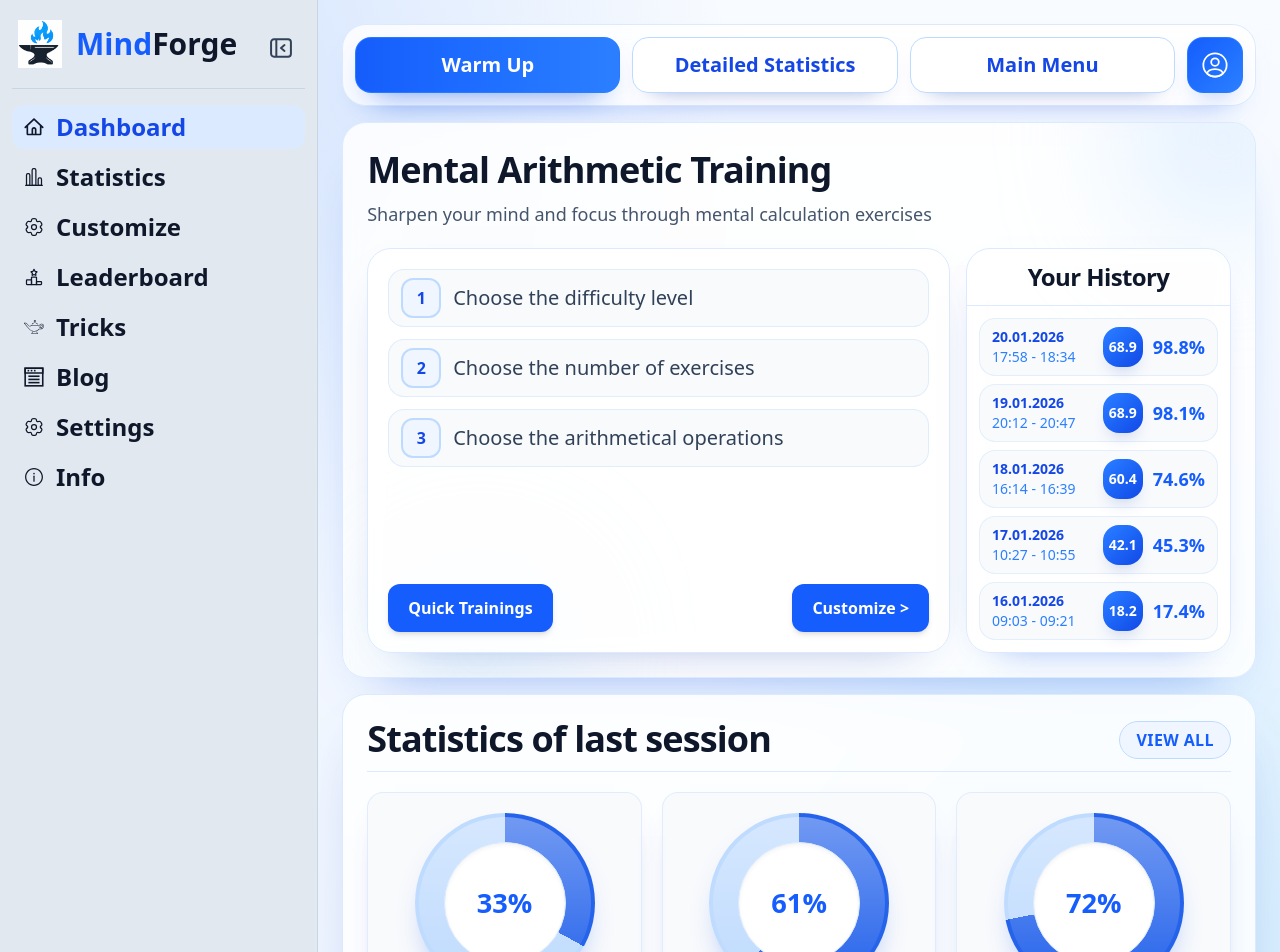
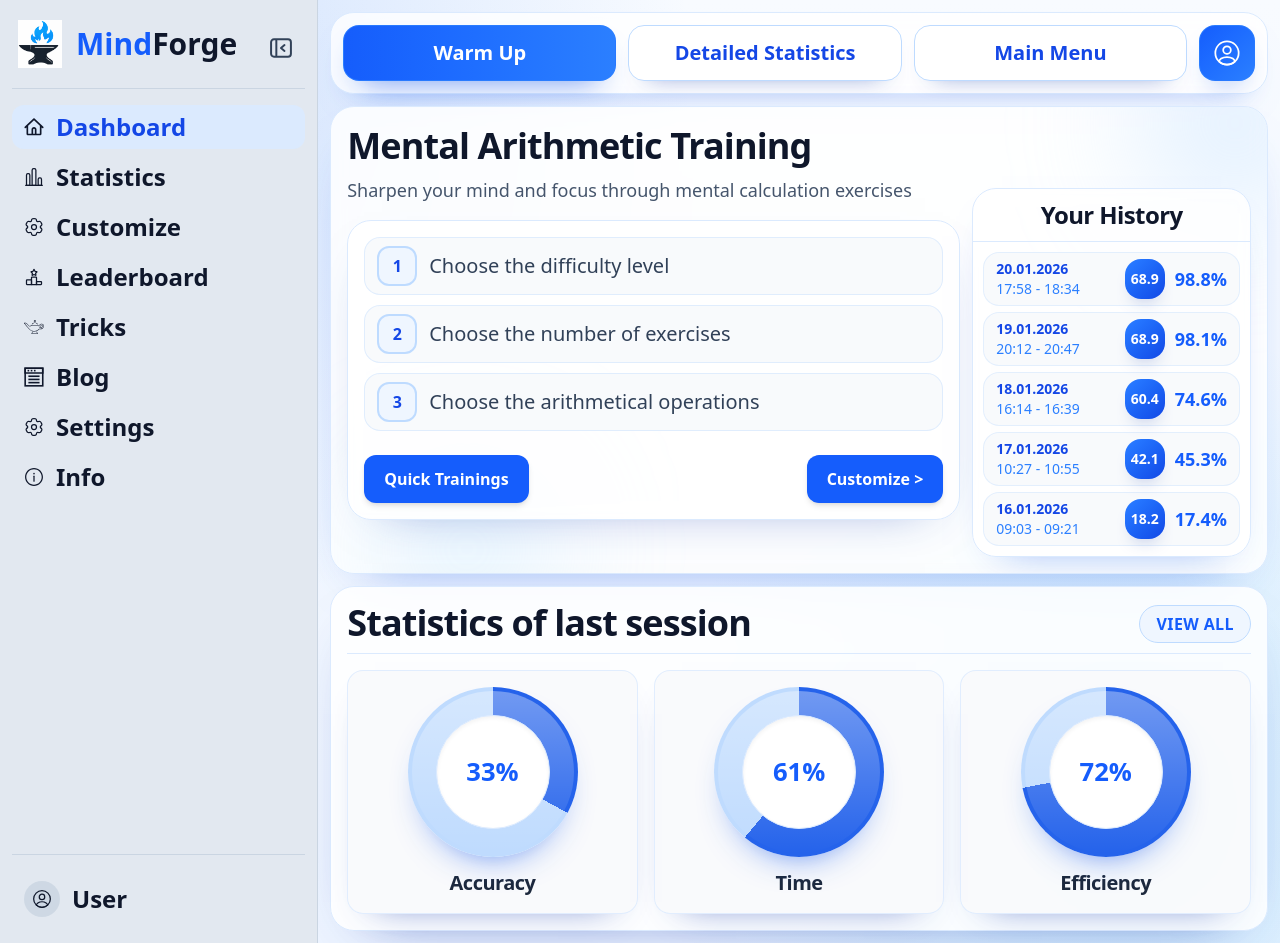
Before and after one commit to MikhailMaidan/mindforge, a Vue app: page / in a window 1280 px wide. Shown: the top 952 px of the page. Built offline with nearby package versions, Linux system fonts and the light colour scheme.

Commit message:
refactor: change the visplay of the main menu

```diff
--- a/src/entities/session/ui/SessionHistoryList.vue
+++ b/src/entities/session/ui/SessionHistoryList.vue
@@ -9,16 +9,16 @@ defineProps<{
 
 <template>
   <section
-    class="flex h-full flex-col rounded-3xl border border-blue-100 bg-white/85 shadow-[0_18px_40px_-30px_rgba(37,99,235,0.65)] backdrop-blur"
+    class="flex flex-col rounded-3xl border border-blue-100 bg-white/85 shadow-[0_18px_40px_-30px_rgba(37,99,235,0.65)] backdrop-blur"
   >
-    <h3 class="border-b border-blue-100 px-4 py-3 text-center text-2xl font-extrabold tracking-tight text-slate-900">
+    <h3 class="border-b border-blue-100 px-4 py-2.5 text-center text-2xl font-extrabold tracking-tight text-slate-900">
       {{ title }}
     </h3>
-    <ul class="list-none space-y-2 p-3">
+    <ul class="list-none space-y-1.5 p-2.5">
       <li
         v-for="item in items"
         :key="item.id"
-        class="flex items-center justify-between gap-2 rounded-2xl border border-blue-100/70 bg-slate-50/90 px-3 py-2 transition duration-200 hover:-translate-y-0.5 hover:border-blue-200 hover:bg-white"
+        class="flex items-center justify-between gap-2 rounded-2xl border border-blue-100/70 bg-slate-50/90 px-3 py-1.5 transition duration-200 hover:-translate-y-0.5 hover:border-blue-200 hover:bg-white"
       >
         <div>
           <p class="m-0 text-sm font-semibold text-blue-700">{{ item.date }}</p>
--- a/src/features/training-config/ui/TrainingConfigurator.vue
+++ b/src/features/training-config/ui/TrainingConfigurator.vue
@@ -15,9 +15,9 @@ const emit = defineEmits<{
 
 <template>
   <section
-    class="flex h-full flex-col rounded-3xl border border-blue-100 bg-white/85 p-5 shadow-[0_18px_50px_-35px_rgba(30,64,175,0.55)] backdrop-blur"
+    class="flex flex-col rounded-3xl border border-blue-100 bg-white/85 p-4 shadow-[0_18px_50px_-35px_rgba(30,64,175,0.55)] backdrop-blur"
   >
-    <ol class="grid list-none gap-3 p-0">
+    <ol class="grid list-none gap-2.5 p-0">
       <li
         v-for="(item, index) in checklist"
         :key="item"
@@ -31,7 +31,7 @@ const emit = defineEmits<{
         <span class="leading-snug">{{ item }}</span>
       </li>
     </ol>
-    <div class="mt-auto flex flex-wrap justify-center gap-3 pt-6 md:justify-between">
+    <div class="mt-4 flex flex-wrap justify-center gap-3 pt-2 md:justify-between">
       <BaseButton @click="emit('quickStart')">Quick Trainings</BaseButton>
       <BaseButton @click="emit('customize')">Customize &gt;</BaseButton>
     </div>
--- a/src/pages/dashboard/ui/DashboardPage.vue
+++ b/src/pages/dashboard/ui/DashboardPage.vue
@@ -74,7 +74,7 @@ const startQuickTraining = () => {
 <template>
   <main class="dashboard-layout grid box-border overflow-hidden">
     <SidebarWidget :collapsed="sidebarCollapsed" @toggle-collapsed="sidebarCollapsed = !sidebarCollapsed" />
-    <section class="relative z-10 grid h-full min-h-0 content-start gap-4 overflow-y-auto p-4 md:p-6">
+    <section class="relative z-10 grid h-full min-h-0 content-start gap-3 overflow-y-auto p-3">
       <TopActionsWidget />
       <QuickTrainingChallengeWidget
         v-if="showQuickTrainingOptions"
--- a/src/shared/ui/ProgressDonut.vue
+++ b/src/shared/ui/ProgressDonut.vue
@@ -10,19 +10,19 @@ const normalizedValue = computed(() => Math.min(Math.max(props.value, 0), 100))
 </script>
 
 <template>
-  <article class="rounded-2xl border border-blue-100/80 bg-slate-50/85 px-4 py-5 text-center shadow-[0_16px_35px_-28px_rgba(30,64,175,0.8)]">
+  <article class="rounded-2xl border border-blue-100/80 bg-slate-50/85 px-4 py-4 text-center shadow-[0_16px_35px_-28px_rgba(30,64,175,0.8)]">
     <div
-      class="relative mx-auto grid h-[180px] w-[180px] place-items-center rounded-full shadow-[0_18px_35px_-22px_rgba(37,99,235,0.85)]"
+      class="relative mx-auto grid h-[170px] w-[170px] place-items-center rounded-full shadow-[0_18px_35px_-22px_rgba(37,99,235,0.85)]"
       :style="{
         background: `conic-gradient(#2563eb 0 ${normalizedValue}%, #bfdbfe ${normalizedValue}% 100%)`,
       }"
       aria-hidden="true"
     >
       <div class="absolute inset-1 rounded-full bg-gradient-to-b from-white/35 to-transparent" />
-      <div class="relative grid h-[122px] w-[122px] place-items-center rounded-full border border-blue-100 bg-white shadow-inner">
-        <span class="text-[1.7rem] font-extrabold tabular-nums text-blue-600">{{ normalizedValue }}%</span>
+      <div class="relative grid h-[114px] w-[114px] place-items-center rounded-full border border-blue-100 bg-white shadow-inner">
+        <span class="text-[1.6rem] font-extrabold tabular-nums text-blue-600">{{ normalizedValue }}%</span>
       </div>
     </div>
-    <p class="mt-4 text-xl font-bold tracking-tight text-slate-800 md:text-2xl">{{ title }}</p>
+    <p class="mt-3 text-lg font-bold tracking-tight text-slate-800 md:text-xl">{{ title }}</p>
   </article>
 </template>
--- a/src/widgets/last-session/ui/LastSessionStatsWidget.vue
+++ b/src/widgets/last-session/ui/LastSessionStatsWidget.vue
@@ -17,9 +17,9 @@ const onViewAllClick = () => {
 
 <template>
   <section
-    class="rounded-3xl border border-blue-100 bg-white/85 p-5 shadow-[0_24px_60px_-42px_rgba(30,64,175,0.65)] backdrop-blur md:p-6"
+    class="rounded-3xl border border-blue-100 bg-white/85 p-4 shadow-[0_24px_60px_-42px_rgba(30,64,175,0.65)] backdrop-blur"
   >
-    <header class="mb-5 flex items-end justify-between gap-3 border-b border-blue-100 pb-3">
+    <header class="mb-4 flex items-end justify-between gap-3 border-b border-blue-100 pb-2.5">
       <h3 class="text-3xl font-extrabold tracking-tight text-slate-900 md:text-4xl">{{ title }}</h3>
       <button
         type="button"
@@ -37,7 +37,7 @@ const onViewAllClick = () => {
       Complete at least one full session.
     </p>
 
-    <div class="grid grid-cols-1 gap-5 sm:grid-cols-2 xl:grid-cols-3">
+    <div class="grid grid-cols-1 gap-4 sm:grid-cols-2 xl:grid-cols-3">
       <ProgressDonut
         v-for="item in stats"
         :key="item.id"
--- a/src/widgets/training-overview/ui/TrainingOverviewWidget.vue
+++ b/src/widgets/training-overview/ui/TrainingOverviewWidget.vue
@@ -15,7 +15,7 @@ const emit = defineEmits<{
 
 <template>
   <section
-    class="relative overflow-hidden rounded-3xl border border-blue-100 bg-white/85 p-5 shadow-[0_24px_55px_-38px_rgba(37,99,235,0.65)] backdrop-blur md:p-6"
+    class="relative overflow-hidden rounded-3xl border border-blue-100 bg-white/85 p-4 shadow-[0_24px_55px_-38px_rgba(37,99,235,0.65)] backdrop-blur"
   >
     <div class="pointer-events-none absolute -right-16 -top-20 h-48 w-48 rounded-full bg-blue-200/45 blur-3xl" />
     <div class="pointer-events-none absolute -bottom-16 left-12 h-44 w-44 rounded-full bg-sky-200/35 blur-3xl" />
@@ -27,9 +27,9 @@ const emit = defineEmits<{
         Sharpen your mind and focus through mental calculation exercises
       </p>
     </header>
-    <div class="relative z-10 mt-5 grid items-stretch gap-4 xl:grid-cols-[2.2fr_1fr]">
+    <div class="relative z-10 mt-4 grid items-start gap-3 xl:grid-cols-[2.2fr_1fr]">
       <TrainingConfigurator @quick-start="emit('quickStart')" @customize="emit('customize')" />
-      <SessionHistoryList title="Your History" :items="history" />
+      <SessionHistoryList class="xl:-mt-8" title="Your History" :items="history" />
     </div>
   </section>
 </template>
```
